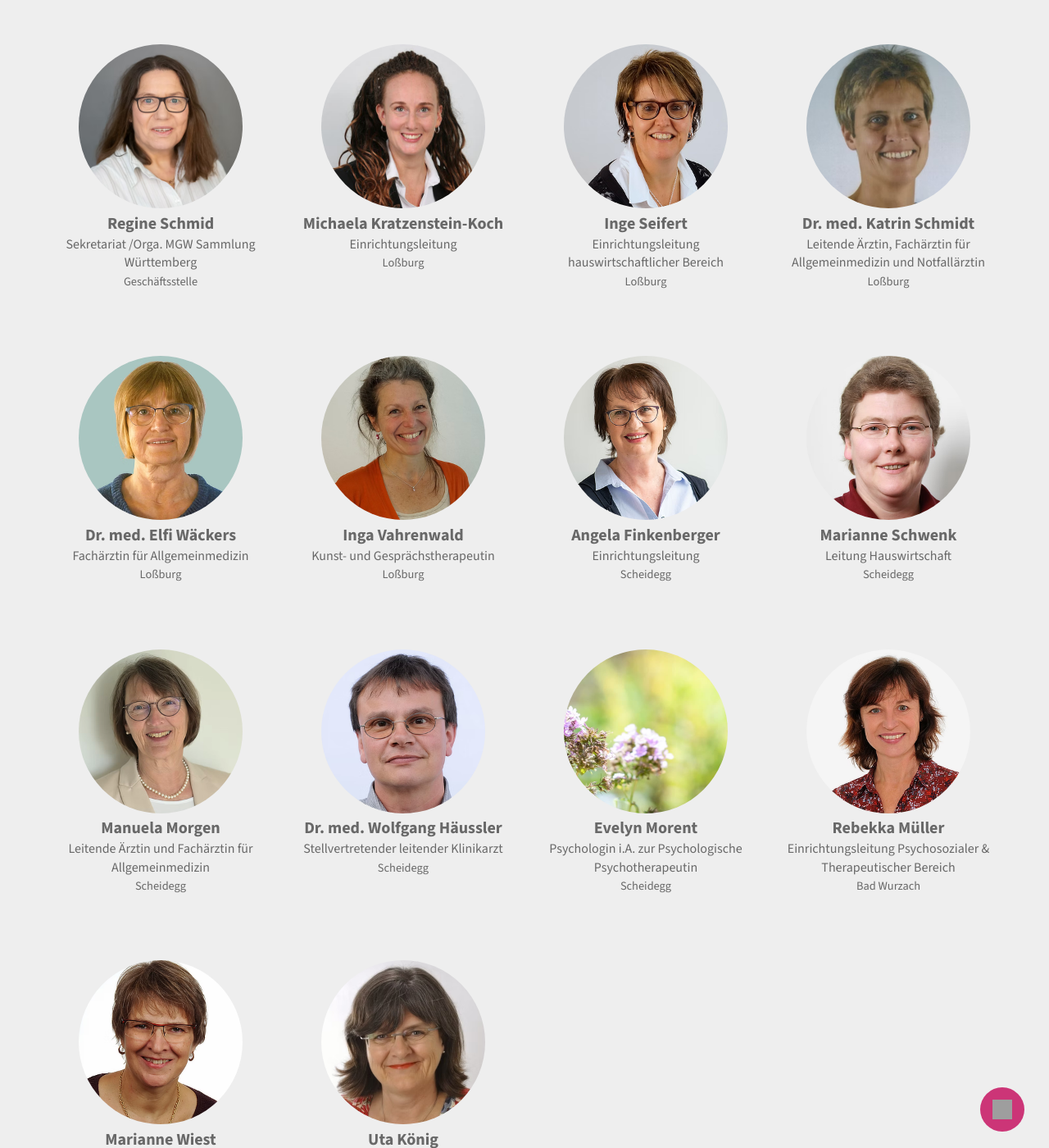
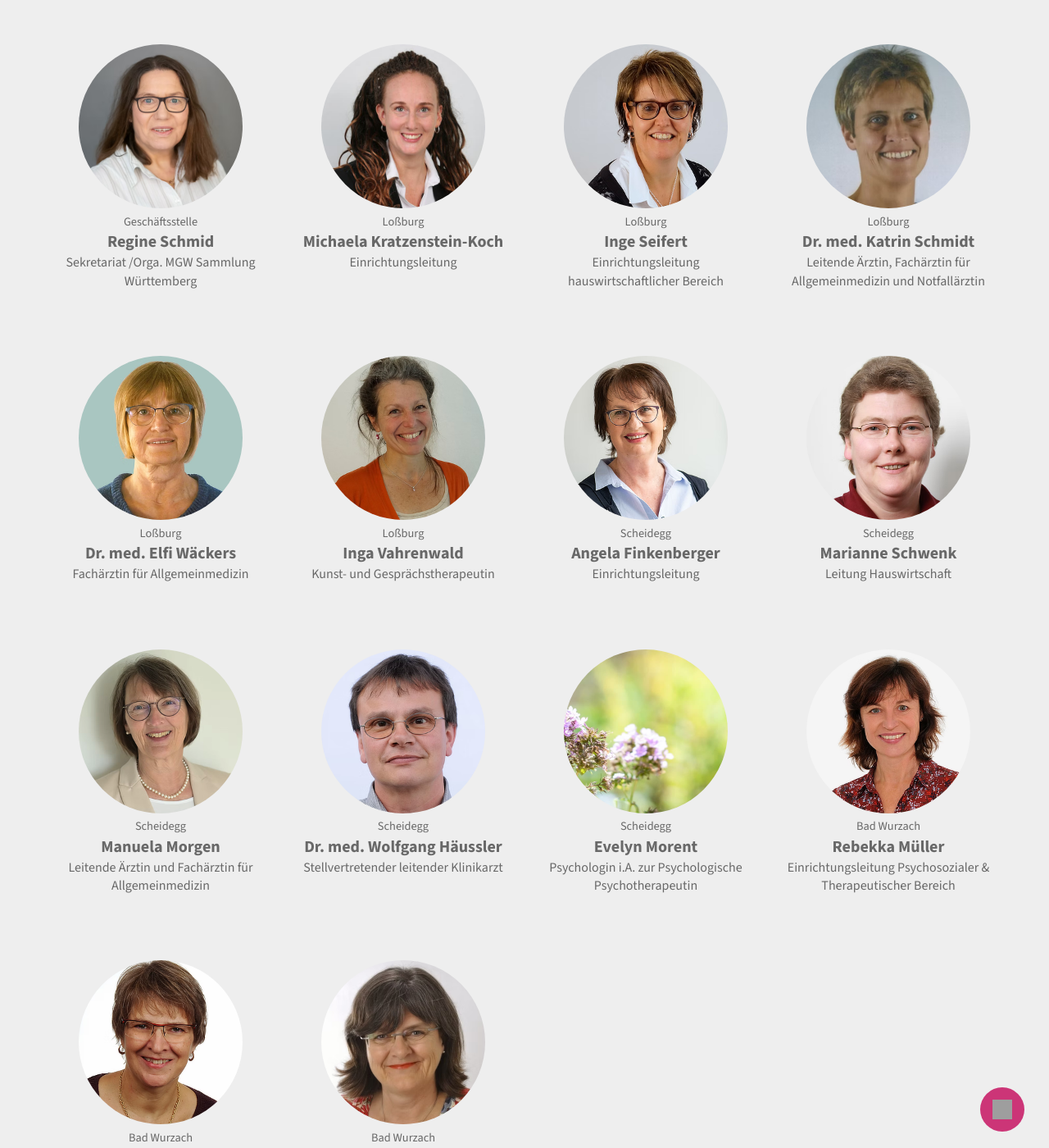
Before and after one commit to enaaacode/muettergenesung-kur, a Jekyll site: the page built from ueber-uns.html, in a window 1280 px wide and 1400 px high, scrolled down 1365 px. Shown: the whole window at 82% size. Built offline with Jekyll 4.4.1, drawn with Linux system fonts in a browser that asks for light colours; nearby versions of some CDN libraries; some of the changed text lies outside the part shown; grey boxes are pictures that could not be loaded.

Commit message:
Update ueber-uns.html

```diff
--- a/ueber-uns.html
+++ b/ueber-uns.html
@@ -56,11 +56,11 @@ description: "Erfahren Sie mehr über uns."
         </div>
         <div class="team-section-grid--element--text-container">
           <div class="team-section-grid--element--name">
+            <small>{{item.ort}}</small>
             <p>{{item.name}}</p>
           </div>
           <div class="team-section-grid--element--beschreibung">
             <p>{{item.beschreibung}}</p>
-            <small>{{item.ort}}</small>
           </div>
         </div>
       </div>
```
